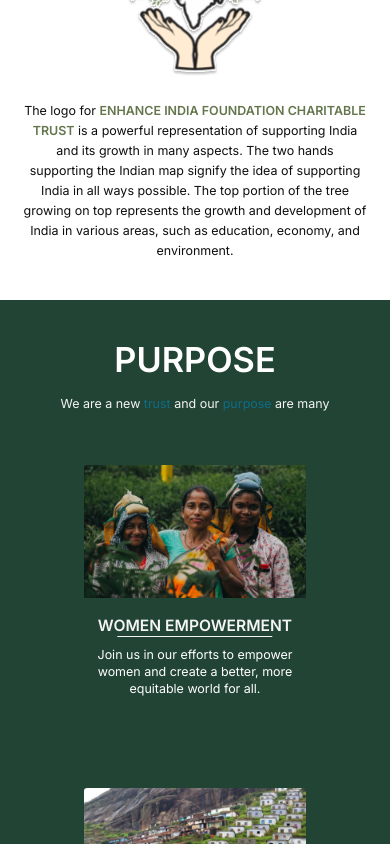
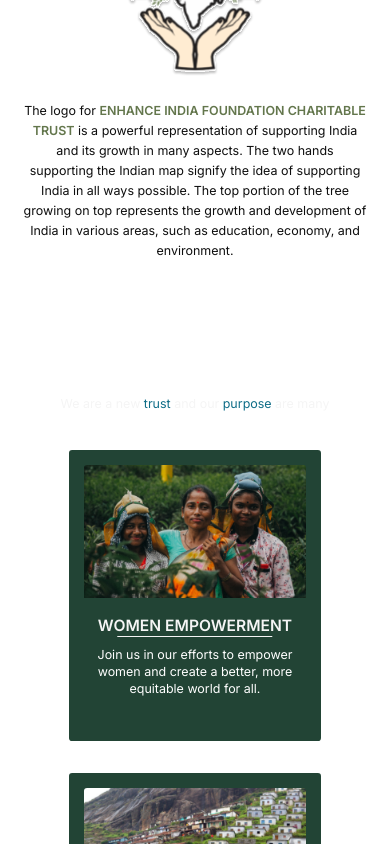
Before and after one commit to Abhilash7669/EIFCT, a Next.js app: page / in a window 390 px wide. Shown: the part 1081-1925 px from the top of the page. Built offline with nearby package versions, Linux system fonts and the light colour scheme.

Commit message:
color change

```diff
--- a/styles/landing/purpose.css
+++ b/styles/landing/purpose.css
@@ -93,6 +93,7 @@
 @media(max-width: 780px) {
     .purpose {
         font-size: 2rem;
+        background: #FFF;
     }
     .purpose_Title {
         padding: 2em 0;
```
